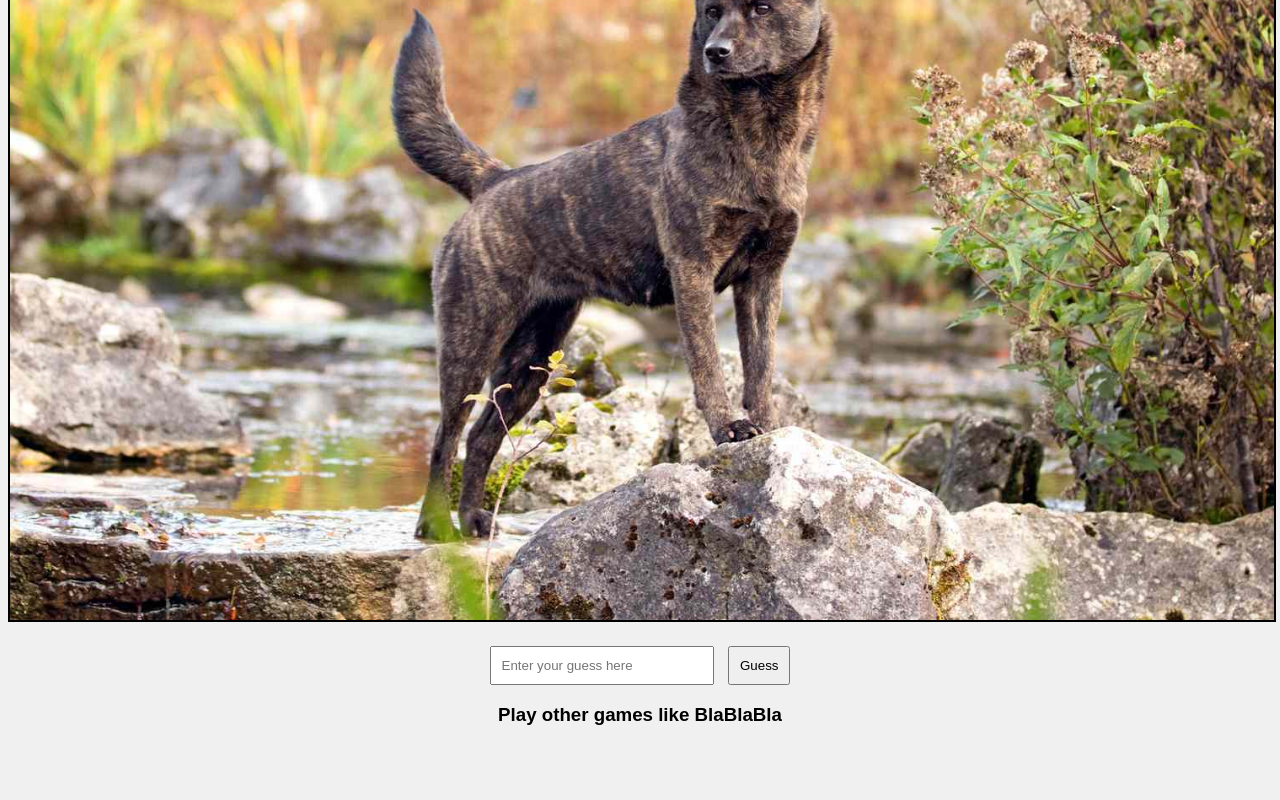
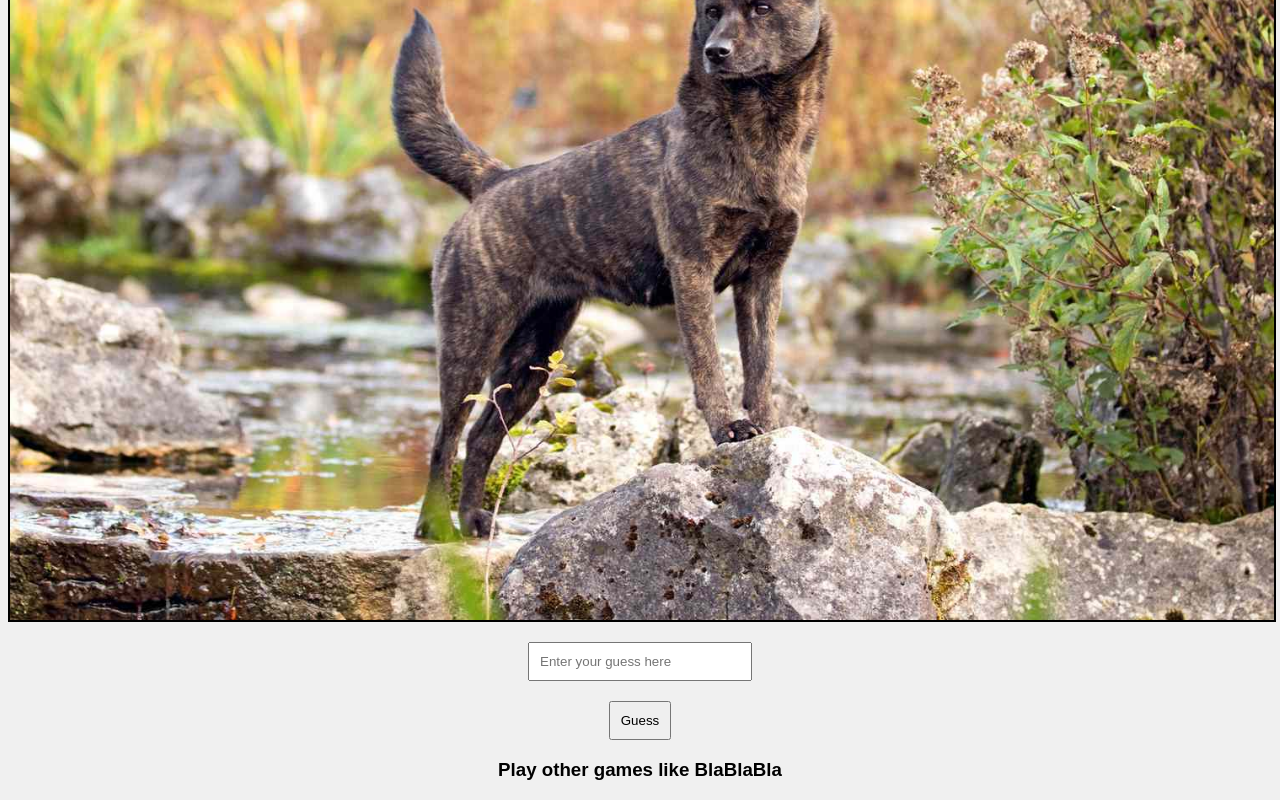
Before and after one commit to ozmago/Breedle, a plain HTML site: page index.html in a window 1280 px wide. Shown: the part 334-1134 px from the top of the page. Before the commit the page ends 1079 px from the top, so only its background shows below. Drawn offline with Linux system fonts and the light colour scheme.

Commit message:
improved styling

```diff
--- a/styles.css
+++ b/styles.css
@@ -12,15 +12,25 @@ body {
     max-width: 100%;
     height: auto;
     border: 2px solid #000;
+    display: block;
+    /* Ensures the image is on its own line */
+    margin: 0 auto;
+    /* Centers the image */
 }
 
 #userGuess {
-    margin-top: 20px;
+    display: block;
+    /* Puts the input on its own line */
+    margin: 20px auto;
+    /* Centers the input and provides space above */
     padding: 10px;
     width: 200px;
 }
 
 button {
-    margin-left: 10px;
+    display: block;
+    /* Puts the button on its own line */
+    margin: 0 auto;
+    /* Centers the button */
     padding: 10px;
 }
```
